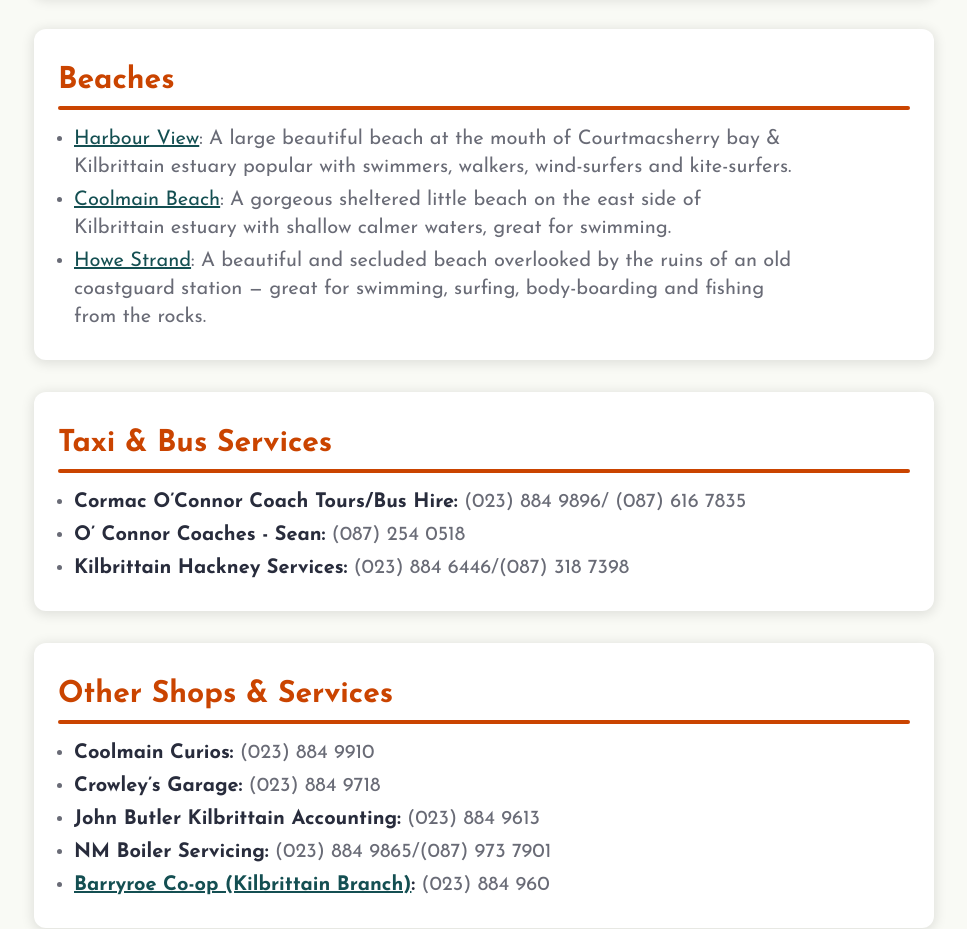
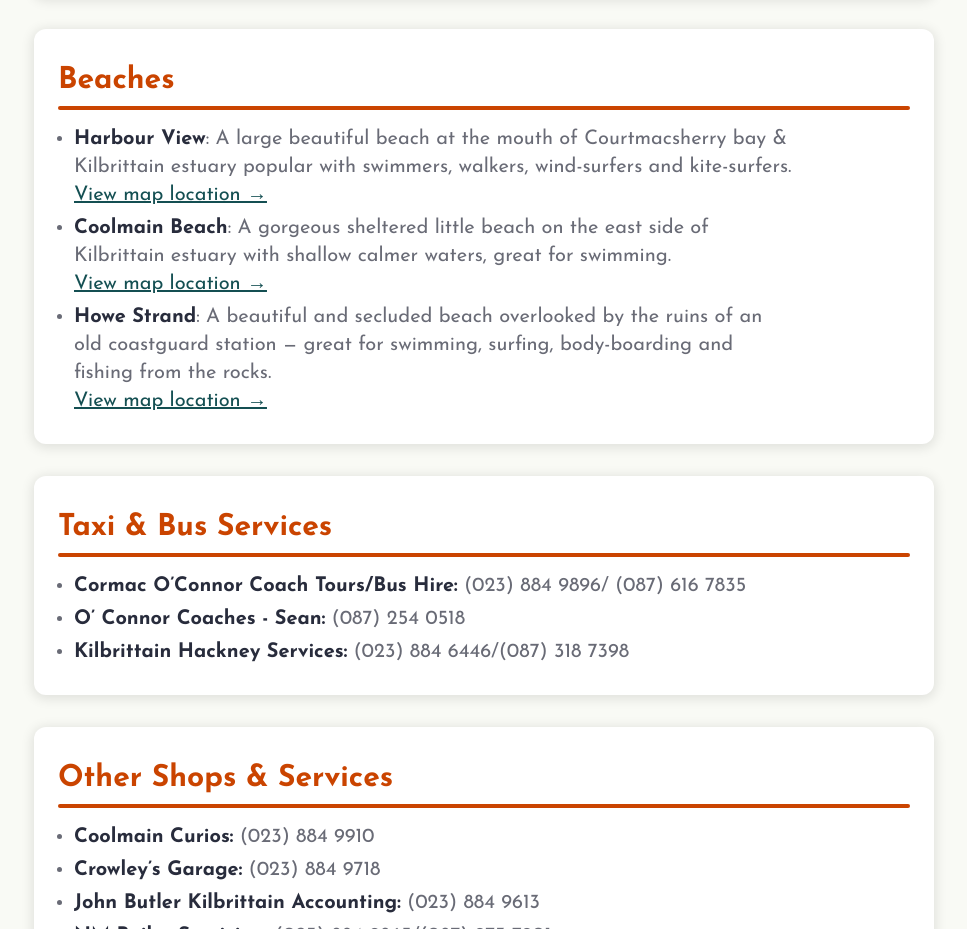
Before and after one commit to bristlebird/kilbrittain-trails, a plain HTML site: page locality.html in a window 1280 px wide. Shown: the part 1782-2711 px from the top of the page, without its empty margins (156-1123 px from the left). Drawn offline with Linux system fonts and the light colour scheme.

Commit message:
update locality links

```diff
--- a/locality.html
+++ b/locality.html
@@ -99,9 +99,12 @@
             <section id="beaches" class="locality section-padding">
             <h2>Beaches</h2>
             <ul>
-                <li><a href="https://maps.app.goo.gl/5q66oDvvVPL55tBEA" target="_blank">Harbour View</a>: A large beautiful beach at the mouth of Courtmacsherry bay &amp; Kilbrittain estuary popular with swimmers, walkers, wind-surfers and kite-surfers. </li>
-                <li><a href="https://maps.app.goo.gl/f22EnxmVa75Rq7UV6" target="_blank">Coolmain Beach</a>: A gorgeous sheltered little beach on the east side of Kilbrittain estuary with shallow calmer waters, great for swimming.</li>
-                <li><a href="https://maps.app.goo.gl/XuX7fGULj47TKMDp9" target="_blank">Howe Strand</a>: A beautiful and secluded beach overlooked by the ruins of an old coastguard station — great for swimming, surfing, body-boarding and fishing from the rocks.</li>
+                <li><strong>Harbour View</strong>: A large beautiful beach at the mouth of Courtmacsherry bay &amp; Kilbrittain estuary popular with swimmers, walkers, wind-surfers and kite-surfers.<br>
+                    <a href="https://maps.app.goo.gl/5q66oDvvVPL55tBEA" target="_blank">View map location &rarr;</a></li>
+                <li><strong>Coolmain Beach</strong>: A gorgeous sheltered little beach on the east side of Kilbrittain estuary with shallow calmer waters, great for swimming.<br>
+                    <a href="https://maps.app.goo.gl/f22EnxmVa75Rq7UV6" target="_blank">View map location &rarr;</a></li>
+                <li><strong>Howe Strand</strong>: A beautiful and secluded beach overlooked by the ruins of an old coastguard station — great for swimming, surfing, body-boarding and fishing from the rocks.<br>
+                    <a href="https://maps.app.goo.gl/XuX7fGULj47TKMDp9" target="_blank">View map location &rarr;</a></li>
             </ul>
             </section>
             <section id="transport" class="locality section-padding">
```
